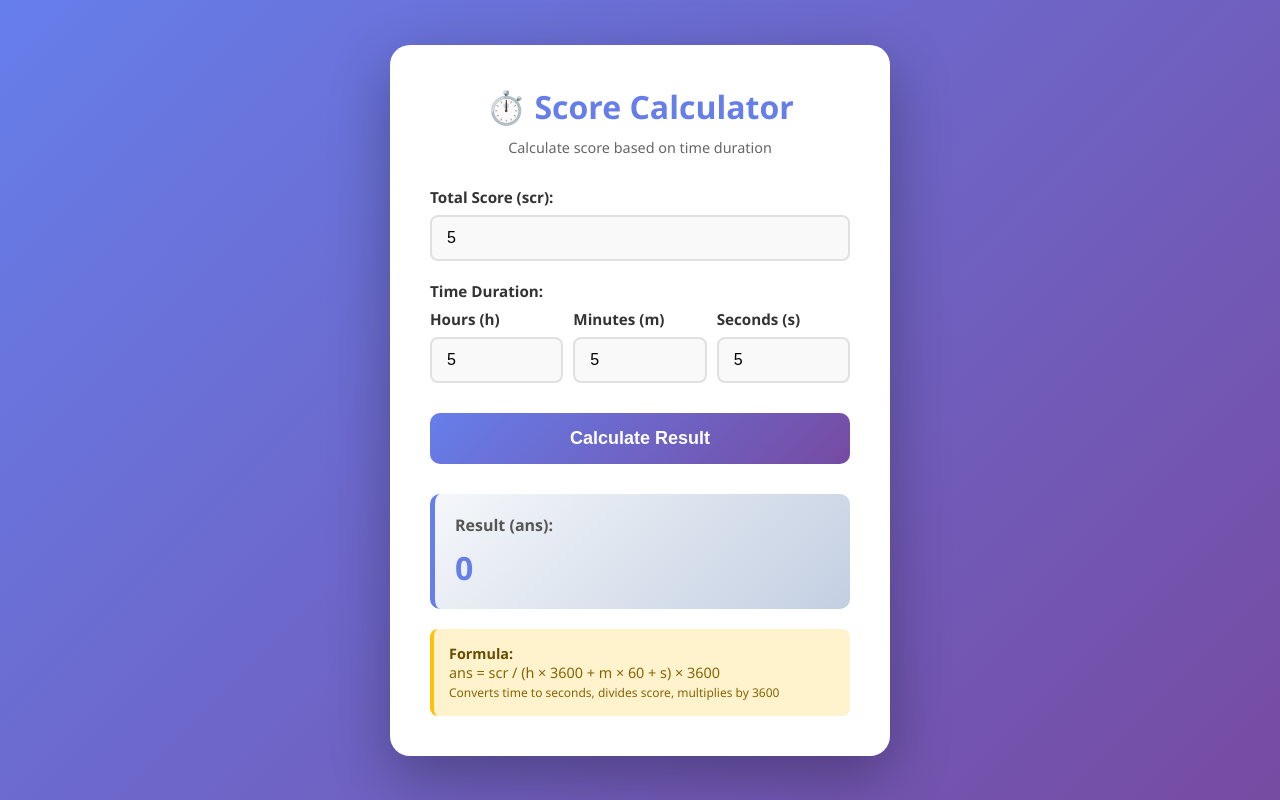
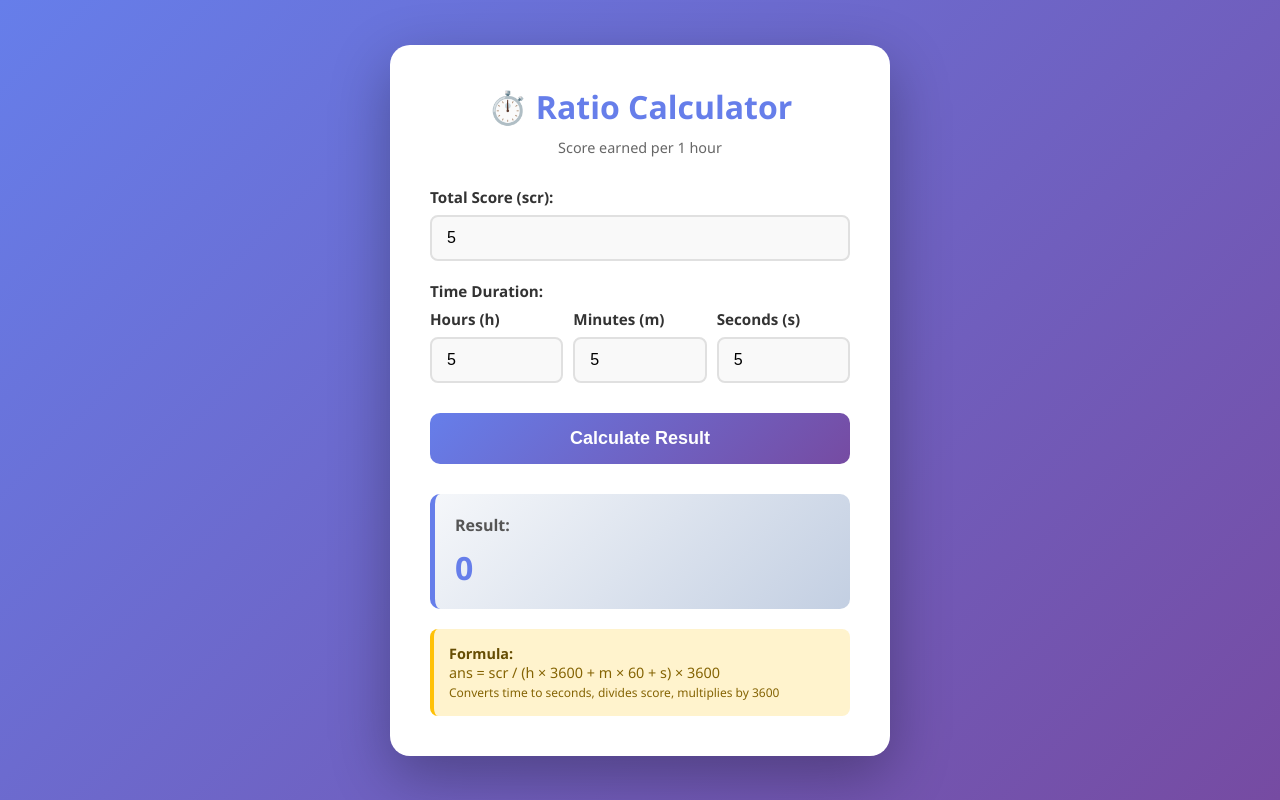
Before and after one commit to bcd44100/arrasratcalc.github.io, a plain HTML site: page RatioCalc.html in a window 1280 px wide. Both pictures are taken after typing "5", "5", "5", "5" into the empty fields and a click on the button "Calculate Result". Drawn offline with Linux system fonts and the light colour scheme.

Commit message:
Update RatioCalc

```diff
--- a/RatioCalc.html
+++ b/RatioCalc.html
@@ -3,7 +3,7 @@
 <head>
     <meta charset="UTF-8">
     <meta name="viewport" content="width=device-width, initial-scale=1.0">
-    <title>Score Calculator</title>
+    <title>Ratio Calculator</title>
     <style>
         /* Reset and basic styling */
         * {
@@ -153,8 +153,8 @@
 </head>
 <body>
     <div class="container">
-        <h1>⏱️ Score Calculator</h1>
-        <p class="subtitle">Calculate score based on time duration</p>
+        <h1>⏱️ Ratio Calculator</h1>
+        <p class="subtitle">Score earned per 1 hour</p>
 
         <!-- Input form -->
         <form id="calculatorForm">
@@ -189,7 +189,7 @@
 
         <!-- Result display -->
         <div class="result-section" id="resultSection" style="display: none;">
-            <div class="result-label">Result (ans):</div>
+            <div class="result-label">Result:</div>
             <div class="result-value" id="resultValue">0</div>
         </div>
 
```
